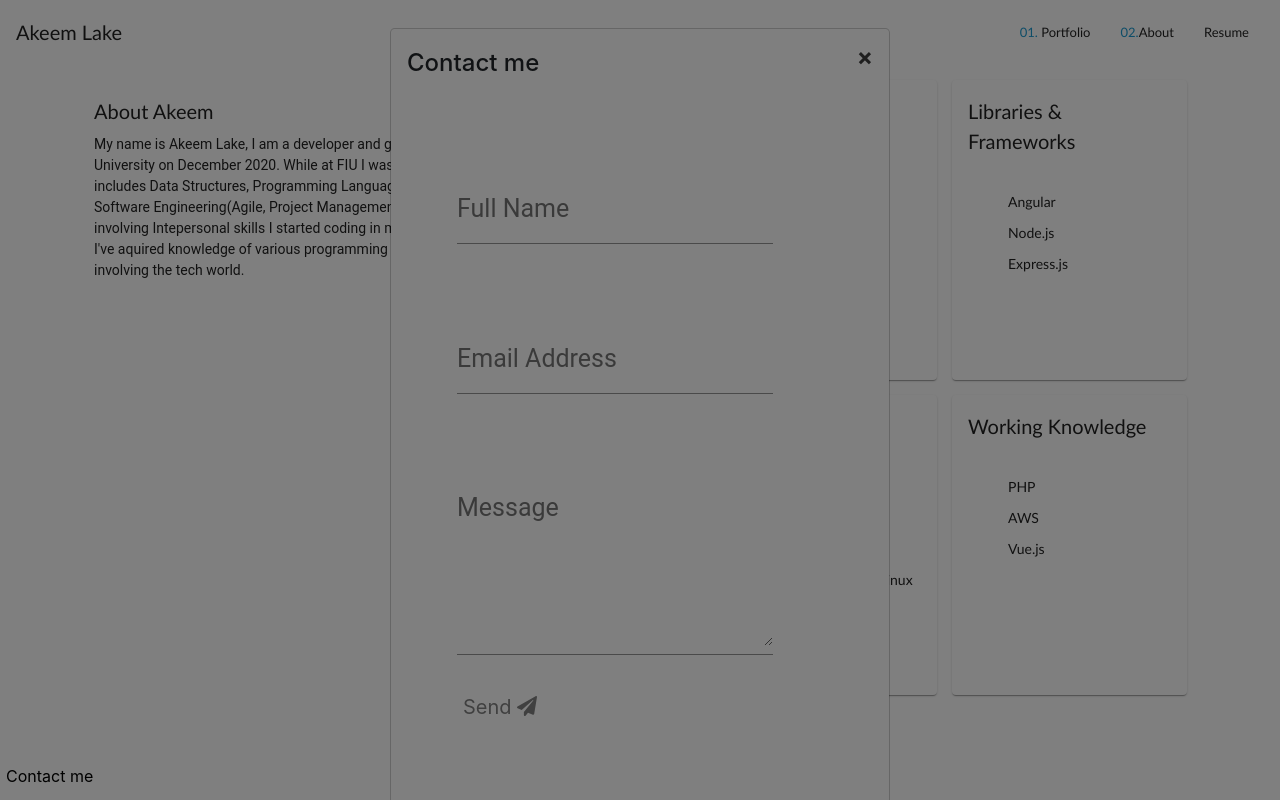
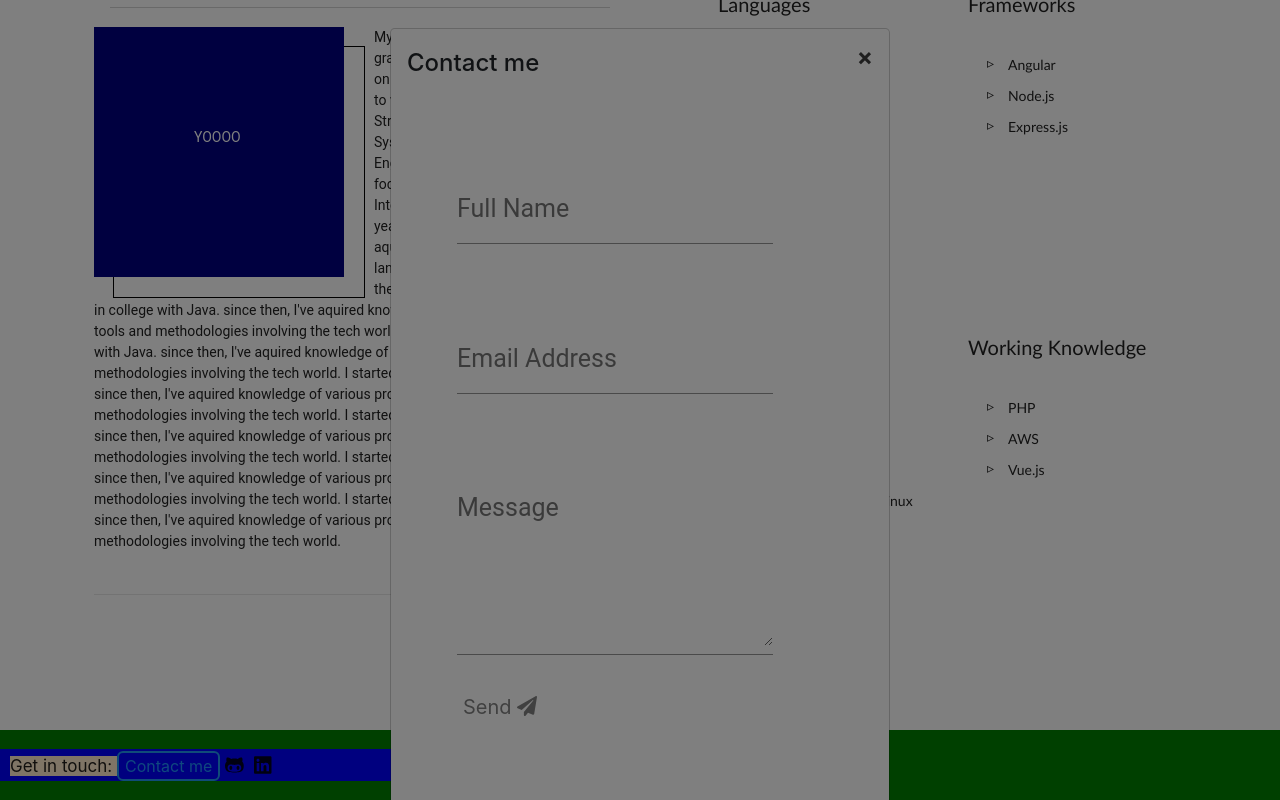
Before and after one commit to aalake/aalake.github.io, an Angular app: page /about in a window 1280 px wide. Both pictures are taken after a click on the button "Contact me". Built offline with nearby package versions, Linux system fonts and the light colour scheme.

Commit message:
Made changes to footer and about sections

```diff
--- a/src/app/about/about.component.css
+++ b/src/app/about/about.component.css
@@ -12,7 +12,7 @@
  margin-right: 0px !important; /*temporary - look into better solution to deal with fxLayoutGap grid mode issues*/
 }
 
- .skills mat-card{
+.skills-container mat-card{
     min-height: 300px;
     width: 110px;
     font-family: 'Gill Sans', 'Gill Sans MT', Calibri, 'Trebuchet MS', sans-serif;
@@ -33,8 +33,91 @@ fa-icon{
     top: 23px;
 }
 
-.skills li{
+.skills-container li{
     list-style-type: none;
     margin-right: 0%;
     line-height: 15px;
 }
+
+.fade_rule {
+    height: 1px;
+    background-color: #E6E6E6;
+    /* max-width: 580px;  */ /*used to maximize width of bottom line*/
+    margin: 0 auto;
+    text-align: center;
+    /* background-image: linear-gradient(left , white 2%, #E6E6E6 50%, white 98%);
+    background-image: -o-linear-gradient(left , white 2%, #E6E6E6 50%, white 98%);
+    background-image: -moz-linear-gradient(left , white 2%, #E6E6E6 50%, white 98%);
+    background-image: -webkit-linear-gradient(left , white 2%, #E6E6E6 50%, white 98%);
+    background-image: -ms-linear-gradient(left , white 2%, #E6E6E6 50%, white 98%);
+    background-image: -webkit-gradient( linear, left bottom, right bottom, color-stop(0.02, white), color-stop(0.5, gray), color-stop(0.98, white) ); */
+}
+
+
+#myimg {
+    float: left; /* floats image to right of text and text will wrap around image */
+    margin-right: 30px; /* gives space to right of image */
+    margin-bottom: 20px; /* gives space to bottom of image*/
+    padding: 100px; /* pads inside of element */
+    /* position: relative; */
+    width: 250px; /* width of box */
+    height: 250px; /* height of box */
+    background: navy;
+    border-radius: 0% 0% 0% 0% / 0% 0% 0% 0% ;
+    color: white;
+    /* box-shadow: 20px 20px rgba(0,0,0,.15);  */
+    box-shadow: 20px 20px 0 0px rgba(255, 255, 255), 20px 20px 0 1px black; /* this creates two separate box shadows one behind the other */
+    transition: all .3s ease;
+  }
+
+
+  #myimg:hover {
+    /* border-radius: 0% 0% 50% 50% / 0% 0% 5% 5% ; */
+    /* box-shadow: 10px 10px rgba(0,0,0,.25); */
+    box-shadow: 15px 15px rgba(255, 255, 255),15px 15px 0 1px black;
+    /* this crates two separate box shadows, one behind the other*/
+    /* hover effect when lower values are inserted, creates a zoom in effect. higher values than the ones abover,
+    creates zoom out effect */
+  }
+
+  /* arrows */
+  .skills-list::before{
+      content: '\25B9';
+      position: absolute;
+      left: 35px;
+      line-height: 12px;
+  }
+
+  /* heading right line */
+  .description mat-card-title::after{
+    display: inline-block;
+    content: "";
+    border-top: 1px solid lightgray;
+    width: 500px;
+    min-width: 100px;
+    top: 15px;
+    margin: 0 1rem;
+    transform: translateY(-4px);
+  }
+
+
+  @media only screen and (max-width: 800px) {
+    #myimg{
+        /* margin-right: 70px; */
+        margin-bottom: 40px;
+    }
+
+    /* .description mat-card-title::after{
+        display: inline-block;
+        content: "";
+        border-top: 1px solid lightgray;
+        min-width: 100px;
+        top: 15px;
+        left: 0%;
+        margin: 0 auto;
+        text-align: center;
+        transform: translateY(-4px);
+      } */
+
+
+  }
--- a/src/app/about/about.component.html
+++ b/src/app/about/about.component.html
@@ -1,28 +1,56 @@
 
 <div class="about-container" fxLayout="row inline" fxLayout.xs="row wrap" fxLayoutGap="15px grid" fxLayoutAlign="center">
+
+
+
 
     <div class="description" fxFlex="50" fxFlex.xs="100" fxLayoutAlign="start">
         <mat-card class="mat-elevation-z0">
             <mat-card-title>About Akeem</mat-card-title>
             <mat-card-content>
+                <div id="myimg">YOOOO</div> <!--This will be image, grey-out image slightly with theme color to signal that it should be hovered-->
                 {{AboutData.description[0]}}
                 {{AboutData.description[1]}}
+                {{AboutData.description[1]}}
+                {{AboutData.description[1]}}
+                {{AboutData.description[1]}}
+                {{AboutData.description[1]}}
+                {{AboutData.description[1]}}
+                {{AboutData.description[1]}}
+                <br><br><br>
+                <div class="fade_rule"></div>
+                <br><br><br>
             </mat-card-content>
+       <!-- <br><br><br>
+         <div class="fade_rule"></div>
+        <br><br><br> -->
+        <!-- {{AboutData.description[2]}}
+        {{AboutData.description[1]}}
+        {{AboutData.description[0]}}
+        {{AboutData.description[1]}}
+        {{AboutData.description[2]}}
+        {{AboutData.description[1]}}
+        {{AboutData.description[1]}}
+        {{AboutData.description[1]}}
+        {{AboutData.description[1]}} -->
+
+
         </mat-card>
+
     </div>
 
-    <div class="skills" fxLayout="row wrap" fxLayoutGap="15px grid">
+    <div class="skills-container" fxLayout="row wrap" fxLayoutGap="15px grid">
 
         <div fxFlex="50%" fxFlex.xs="100%" fxFlex.sm="100%" fxFlex.md="50%" fxFlex.lg="50%" *ngFor="let items of mySkills">
             <!-- <div fxFlex="12%" fxFlex.xs="100%" fxFlex.sm="50%" fxFlex.md="25%" fxFlex.lg="25%" *ngFor="let items of mySkills"> -->
-            <mat-card fxFlex.lt-lg="100%" fxFlex.gt-md="100%">
+            <mat-card fxFlex.lt-lg="100%" fxFlex.gt-md="100%" class="mat-elevation-z0" >
                 <mat-card-title>{{items.title}}</mat-card-title>
 
                 <mat-icon><div *ngFor="let icons of items.icons"><fa-icon [icon]="icons"></fa-icon></div></mat-icon>
                 <mat-card-content *ngFor="let skills of items.skills">
-                   <ul>
-                       <li>
-                         {{skills}}
+                   <ul class="skills-list">
+                       <li >
+                       {{skills}}
                        </li>
                    </ul>
                 </mat-card-content>
--- a/src/app/about/about.component.ts
+++ b/src/app/about/about.component.ts
@@ -1,7 +1,7 @@
 import { Component, OnInit } from '@angular/core';
 import { AboutData } from '../data/about.data'
 import { faJsSquare, faNodeJs, faAws, faJava, faCss3Alt, faHtml5, faAngular, faGit, faVuejs, faPhp } from '@fortawesome/free-brands-svg-icons';
-import { faDatabase, faCodeBranch, faCubes, faTerminal,faLink,faDotCircle, faTasks, faAngleRight, faFileCode, faLaptopCode } from '@fortawesome/free-solid-svg-icons';
+import { faDatabase, faCodeBranch, faCubes, faTerminal,faLink,faDotCircle, faTasks, faAngleRight, faFileCode, faLaptopCode, faChevronRight } from '@fortawesome/free-solid-svg-icons';
 import { IAbout } from '../models/about'
 import { ISkills } from '../models/skills'
 
@@ -33,6 +33,7 @@ export class AboutComponent implements OnInit {
    faLaptopCode = faLaptopCode;
    faVuejs = faVuejs;
    faPhp = faPhp;
+   faChevronRight = faChevronRight;
 
    example = 'fa fab-facebook';
 
--- a/src/app/app.component.css
+++ b/src/app/app.component.css
@@ -55,6 +55,7 @@ mat-sidenav-container {
 
   .contact-modal{
       float: left;
+      background-color: blue;
   }
 
   .credits{
@@ -63,7 +64,7 @@ mat-sidenav-container {
   }
 
 
-   .modal-header {
+  .modal-header {
       border-bottom: 0 none;
   }
 
@@ -75,6 +76,12 @@ mat-sidenav-container {
         cursor: pointer;
         border: none;
         background-color: transparent;
+        /* background-color: blueviolet; */
+        border-style: solid;
+        border-color: #2196F3;
+        color: dodgerblue;
+        border-radius: 6px;
+        border-width: 2px;
         /* box-shadow: 0 6px 6px rgba(0, 0, 0, 0.6);  */
   }
 
@@ -82,10 +89,27 @@ mat-sidenav-container {
     /* margin-top: 50%; */
     /* padding: 5px; */
     height: auto;
-    min-height: 50px;
+    min-height: 70px;
+    background-color: green;
+
   }
 
   .content{
     padding-bottom: 2.5rem;
     /* padding-bottom: 0%; */
+
   }
+
+  .in-touch{
+     /* text-align: center; */
+     /* align-items: center; */
+     margin-left: 10px;
+     background-color: blanchedalmond;
+     font-size: 17px;
+  }
+
+  .icon{
+    padding: 5px;
+    font-size: 20px;
+    /* align-items: center; */
+  }
--- a/src/app/app.component.html
+++ b/src/app/app.component.html
@@ -57,9 +57,11 @@
     <footer  fxLayout="row" fxLayout.xs="column" fxFlexOffset="auto" fxLayoutGap.xs="15px" fxLayoutGap="0px">
 
           <div class="contact-modal" fxFlex="40" fxFlexAlign="center">
+
+            <span class="in-touch">Get in touch: </span>
             <ng-template #content let-modal>
 
-                <div class="modal-header">
+                   <div class="modal-header">
                     <h4 class="modal-title">Contact me</h4>
                     <button type="button" class="close" aria-label="Close" (click)="modal.dismiss('Cross click')">
                       <span aria-hidden="true">&times;</span>
@@ -68,7 +70,7 @@
 
                   <div class="modal-body">
 
-                    <p><app-contact></app-contact></p>
+                    <app-contact></app-contact>
 
 
 
@@ -80,7 +82,16 @@
               </ng-template>
 
               <!--mat-button is here temporary - I will probably style button better later-->
-              <button class="modal-button" (click)="openVerticallyCentered(content)">Contact me</button>
+              <button  class="modal-button" (click)="openVerticallyCentered(content)">Contact me</button>
+
+
+              <!-- <div class="button"> -->
+                <a href="https://github.com/aalake" class="icon" rel="noopener noreferrer" target="_blank"><fa-icon [icon]="faGithubAlt" atl="github" title="github"></fa-icon></a>
+              <!-- </div> -->
+              <!-- <div class="button"> -->
+                <a href="https://www.linkedin.com/in/akeemlake" class="icon" rel="noopener noreferrer" target="_blank"><fa-icon [icon]="faLinkedin" alt="linkedin" title="linkedin"></fa-icon></a>
+             <!-- </div> -->
+
             </div>
 
             <div class="credits" fxFlex="60" fxFlexAlign="center">
--- a/src/app/app.component.ts
+++ b/src/app/app.component.ts
@@ -4,7 +4,7 @@ import { faBars, faCodeBranch } from '@fortawesome/free-solid-svg-icons';
 import { NgbModal } from '@ng-bootstrap/ng-bootstrap';
 import { EventEmitter,Output, Input, AfterViewInit } from '@angular/core';
 import { Router, Routes, RouterModule } from '@angular/router'
-import {faGithubAlt, faGitAlt} from '@fortawesome/free-brands-svg-icons'
+import {faGithubAlt, faGitAlt, faLinkedin} from '@fortawesome/free-brands-svg-icons'
 
 
 
@@ -20,6 +20,7 @@ export class AppComponent {
   faGithubAlt = faGithubAlt;
   faCodeBranch = faCodeBranch;
   faGitAlt = faGitAlt;
+  faLinkedin = faLinkedin;
   // constructor() { }
 
 
```
Also changed, not shown: src/app/socials/socials.component.html (+8 -8 lines).
